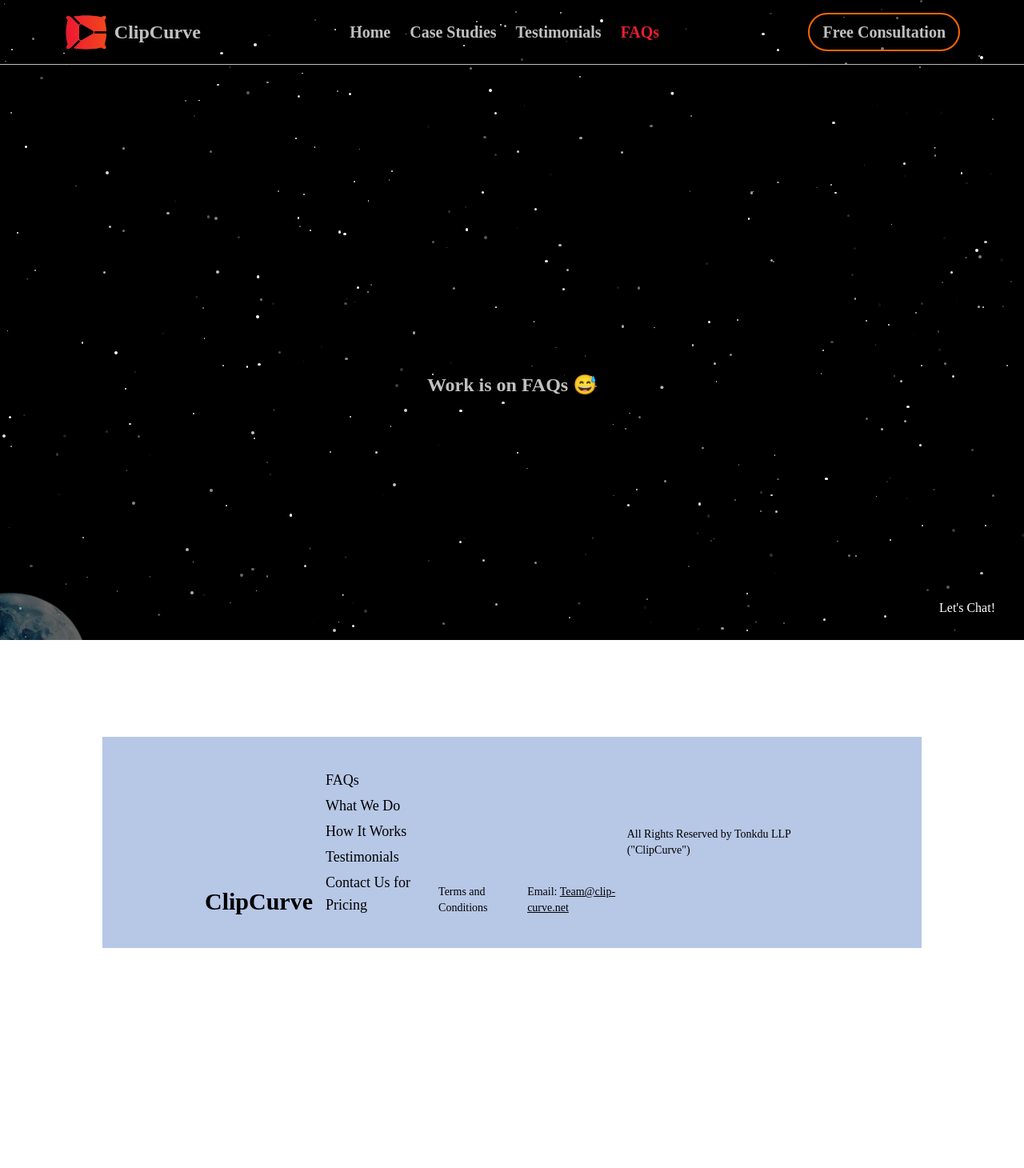
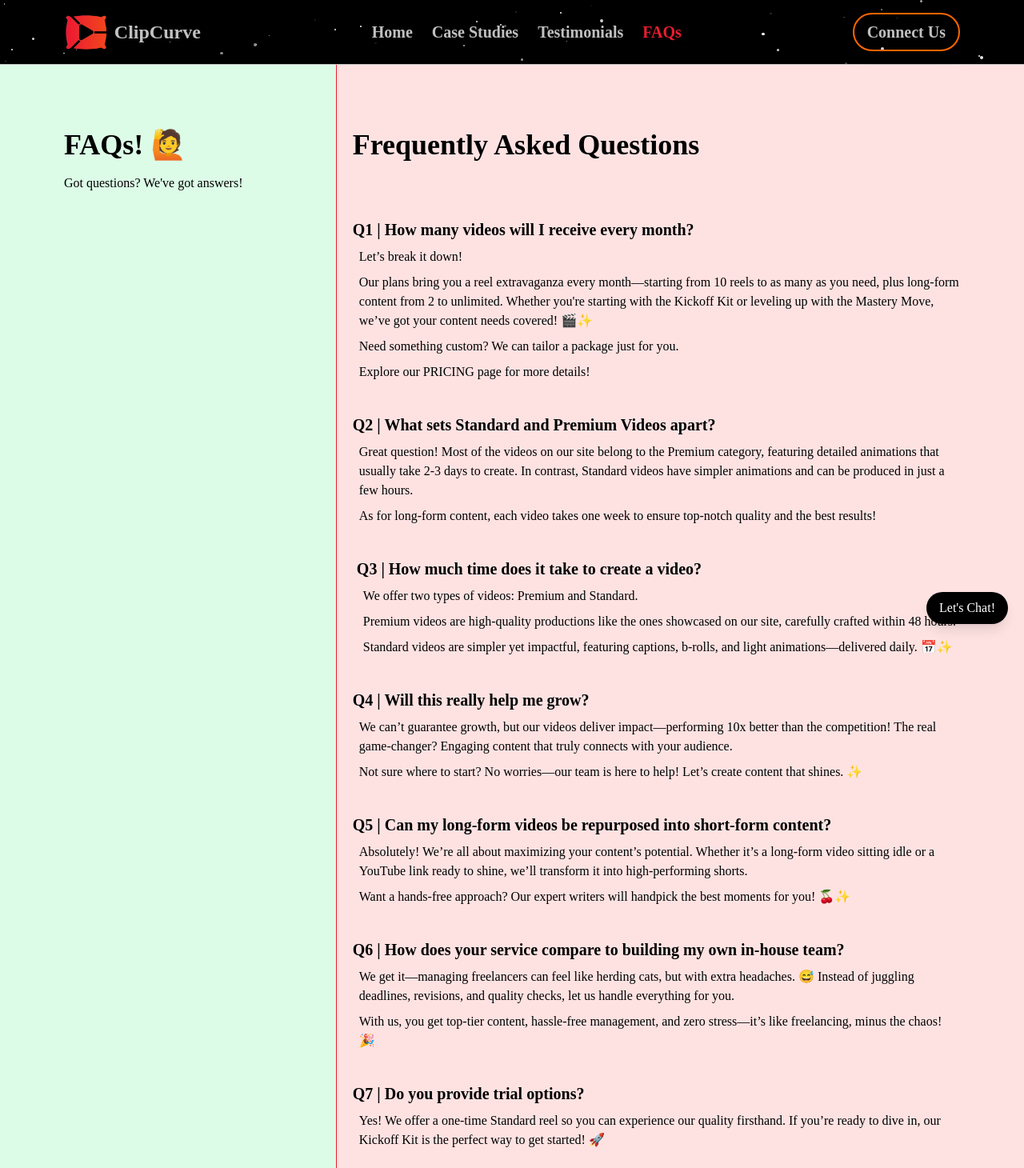
Before and after one commit to TheCC-hub/CC-webpage-v-0, a Next.js app: page /faq in a window 1280 px wide. Shown: the top 1460 px of the page at 80% size. Before the commit the page ends 1225 px from the top, so only its background shows below. Built offline with nearby package versions, Linux system fonts and the light colour scheme; a web font is replaced by a local one.

Commit message:
make faq page

```diff
--- a/src/app/faq/page.tsx
+++ b/src/app/faq/page.tsx
@@ -1,9 +1,31 @@
 import React from 'react'
+import { FAQs } from '@/data/faq.data'
 
 export default function FaqPage() {
     return (
-        <div className='w-full h-screen flex items-center justify-center '>
-            <h1 className='text-2xl font-bold'>Work is on FAQs 😅</h1>
+        <div className='w-full flex items-start justify-center text-black bg-green-100'>
+            <div className='w-[60%] px-20 pt-20  min-h-full '>
+                <h1 className='text-4xl font-bold'>FAQs! 🙋</h1>
+
+                <p className='mt-4'>Got questions? We've got answers!</p>
+            </div>
+
+            <div className='bg-red-100 pl-5 pr-20 py-20 text-left items-start justify-start flex min-h-full flex-col w-auto border-l border-pred'>
+                <h1 className='text-4xl font-bold text-center'>Frequently Asked Questions</h1>
+
+                <div className='mt-8 flex flex-col items-center justify-start gap-0'>
+                    {FAQs.map((faq, index) => (
+                        <div key={index} className='mt-10 text-left'>
+                            <h2 className='text-xl font-semibold text-left'>Q{index + 1} | {faq.question}</h2>
+                            <div className='mt-2 text-black ml-2 text-left'>
+                                {faq.answer.map((ans, index) => (
+                                    <p key={index} className='mt-2'>{ans}</p>
+                                ))}
+                            </div>
+                        </div>
+                    ))}
+                </div>
+            </div>
         </div>
     )
 }
--- a/src/app/page.tsx
+++ b/src/app/page.tsx
@@ -6,6 +6,7 @@ import Wraper from "@/components/wraper";
 import HeroSection from "@/components/sections/hero-section";
 import Testimonial from "@/components/sections/testimonial";
 import { redirect } from "next/navigation";
+import Link from "next/link";
 
 export default function Home() {
   return (
@@ -31,8 +32,12 @@ export default function Home() {
           </div>
 
           <div className="mt-6 space-x-4">
-            <button onClick={() => redirect("/price")} className="px-6 py-3 border border-accent rounded-lg shadow-xl hover:bg-text hover:text-accent font-bold transition">Pricing</button>
-            <button className="px-6 py-3 border border-accent rounded-lg shadow-xl hover:bg-text hover:text-accent font-bold transition">Enquire Now!</button>
+            <Link href={"/price"} className="px-6 py-3 border border-accent rounded-lg shadow-xl hover:bg-text hover:text-accent font-bold transition">
+              Pricing
+            </Link>
+            <Link href={"https://calendly.com/clip-curve"} target="_blank" className="px-6 py-3 border border-accent rounded-lg shadow-xl hover:bg-text hover:text-accent font-bold transition">
+              Enquire Now!
+            </Link>
           </div>
         </div>
       </div>
@@ -40,7 +45,6 @@ export default function Home() {
       {/* what do we do  */}
       <Wraper className="w-full min-h-screen flex flex-col items-center justify-center py-40 bg-sred">
         <WhatWeDo heading="What we do!" />
-        {/* <WhatWeDo heading="That Isn't All!" /> */}
       </Wraper>
 
       {/* <HowItWorks /> */}
--- a/src/app/price/[plan]/page.tsx
+++ b/src/app/price/[plan]/page.tsx
@@ -1,6 +1,6 @@
 "use client"
 import { useEffect, useState } from "react";
-import { CalendarIcon, Contact, Currency, LockIcon } from "lucide-react";
+import { CalendarIcon, LockIcon } from "lucide-react";
 import { usePathname } from "next/navigation";
 import Script from "next/script";
 import { signIn, signOut, useSession } from "next-auth/react";
@@ -86,7 +86,7 @@ export default function Checkout() {
     }, [startDate])
 
     return (
-        <div className="flex justify-center items-start min-h-screen p-6 bg-gradient-to-r from-pink-100 to-blue-100 text-black/70">
+        <div className="flex justify-center items-start min-h-screen p-6 bg-gradient-to-r  from-sred via-text to-sred text-black/70">
             <Script src="https://checkout.razorpay.com/v1/checkout.js" />
 
             <div className="bg-white p-8 rounded-xl shadow-lg max-w-3xl w-full">
--- a/src/app/price/page.tsx
+++ b/src/app/price/page.tsx
@@ -1,22 +1,22 @@
 "use client"
 import Link from "next/link";
-import { usePathname } from "next/navigation";
 import React from "react";
+import { FaCaretRight } from "react-icons/fa6";
 
 const Pricing = () => {
 
     return (
-        <div className="min-h-screen flex flex-col items-center justify-center bg-gradient-to-r from-purple-300 to-blue-300 p-8">
+        <div className="min-h-screen flex flex-col items-center justify-center bg-gradient-to-r from-sred via-text to-sred p-6">
             {/* Pricing Cards */}
             <div className="grid grid-cols-1 md:grid-cols-3 gap-6 max-w-6xl">
                 {/* Pricing Plans */}
                 {plans.map((plan, index) => (
                     <div
                         key={index}
-                        className="relative bg-white border-2 border-black shadow-lg p-6 rounded-xl text-center w-full"
+                        className="relative bg-white text-black border-2 border-black shadow-lg p-6 rounded-xl text-center w-full"
                     >
                         {/* Highlight Badge */}
-                        {plan.highlight && (
+                        {plan?.highlight && (
                             <span className="absolute -top-3 left-1/2 transform -translate-x-1/2 bg-green-300 text-black px-3 py-1 text-xs font-bold rounded-md">
                                 {plan.highlight}
                             </span>
@@ -26,25 +26,27 @@ const Pricing = () => {
                         <h2 className="text-xl font-bold">{plan.name}</h2>
 
                         {/* Price */}
-                        <p className="text-4xl font-extrabold mt-2">${plan.price}</p>
-                        <p className="text-xs font-semibold uppercase">Every month</p>
+                        <div>
+                            <p className="text-5xl font-extrabold mt-3">${plan.price}</p>
+                            <p className="text-[12px] mt-2 font-bold uppercase">Every month</p>
+                        </div>
 
                         {/* Description */}
-                        <p className="text-sm text-gray-600 mt-4">{plan.description}</p>
+                        <p className="text-sm text-gray-800 mt-4 mb-5">{plan.description}</p>
 
                         {/* Button */}
                         <Link
                             href={`/price/${plan.id}`}
-                            className="mt-4 w-full bg-black text-white py-2 rounded-lg text-lg font-bold hover:bg-gray-900 transition"
+                            className="bg-black text-white py-2 rounded-lg text-lg font-bold hover:bg-gray-900 transition px-3"
                         >
                             Let’s Go! 🚀
                         </Link>
 
                         {/* Features List */}
-                        <ul className="mt-6 text-left border-t-2 border-black pt-4 space-y-2">
+                        <ul className="mt-6 text-left border-t-2 border-black pt-4 space-y-5">
                             {plan.features.map((feature, i) => (
-                                <li key={i} className="flex items-center gap-2">
-                                    ✅ {feature}
+                                <li key={i} className="flex items-center justify-start gap-2">
+                                    <FaCaretRight className="text-sred" /> {feature}
                                 </li>
                             ))}
                         </ul>
--- a/src/components/header/navbar.tsx
+++ b/src/components/header/navbar.tsx
@@ -44,7 +44,13 @@ export default function Navbar() {
                     <Link href={"/faq"}>FAQs</Link>
                 </li>
             </ul>
-            <button className="border-2 font-extrabold text-xl border-accent px-4 py-2 shadow-xl rounded-full hover:bg-accent hover:text-white transition">Free Consultation</button>
+            <Link
+                target='_blank'
+                href={"https://calendly.com/clip-curve"}
+                className="border-2 font-extrabold text-xl border-accent px-4 py-2 shadow-xl rounded-full hover:bg-accent hover:text-white transition"
+            >
+                Connect Us
+            </Link>
         </nav>
     )
 }
--- a/src/components/sections/we-do.tsx
+++ b/src/components/sections/we-do.tsx
@@ -1,4 +1,4 @@
-import { wedo } from "@/data/what-we-do";
+import { WEDO } from "@/data/what-we-do.data";
 import React from "react";
 import Image from "next/image";
 import bgImg1 from "@/assets/bg/p1.png"
@@ -15,17 +15,17 @@ export default function WhatWeDo({ heading }: { heading: string }) {
 
             <div className="grid grid-cols-1 sm:grid-cols-2 md:grid-cols-4 gap-8 max-w-6xl mx-auto">
 
-                {wedo?.slice(0, 4).map((item, idx) => (
+                {WEDO?.slice(0, 4).map((item, idx) => (
                     <div className="flex flex-col items-center w-fit px-6" key={item.id}>
-                        <div className="bg-blue-500 p-4 rounded-full mb-4">
-                            {/* Replace with an actual icon */}
-                            <span className="text-4xl text-white">{item.icon}</span>
+                        <div className="bg-blue-500 p-4 rounded-full mb-4 flex justify-center items-center text-4xl text-white">
+                            {item.icon}
                         </div>
-                        <h3 className="text-[20px] font-extrabold mb-6 ">
+
+                        <div className="text-[20px] font-extrabold mb-6 items-center flex flex-col gap-0">
                             <span className="whitespace-nowrap">{item.titleOne}</span>
-                            <br />
+                            <span className="whitespace-nowrap text-xl">&</span>
                             <span className="whitespace-nowrap">{item.titleTwo}</span>
-                        </h3>
+                        </div>
                         <p className="text-white mt-2 text-[15px]">{item.body}</p>
                     </div>
                 ))}
@@ -34,21 +34,22 @@ export default function WhatWeDo({ heading }: { heading: string }) {
 
             <div className="relative mt-20">
 
-                <h2 className="text-6xl font-extrabold mb-2">And That’s Just the Start!</h2>
+                <h2 className="text-6xl font-extrabold mb-5">And That’s Just the Start!</h2>
                 <h2 className="text-2xl font-extrabold mb-10">🚀 We do even more to help you grow effortlessly!</h2>
                 <div className="grid grid-cols-1 sm:grid-cols-2 md:grid-cols-4 gap-8 max-w-6xl mx-auto">
 
-                    {wedo?.slice(4, 8).map((item, idx) => (
+                    {WEDO?.slice(4, 8).map((item, idx) => (
                         <div className="flex flex-col items-center w-fit px-6" key={item.id}>
-                            <div className="bg-blue-500 p-4 rounded-full mb-4">
-                                {/* Replace with an actual icon */}
-                                <span className="text-4xl text-white">{item.icon}</span>
+
+                            <div className="bg-blue-500 p-4 rounded-full mb-4 flex justify-center items-center text-4xl text-white">
+                                {item.icon}
                             </div>
-                            <h3 className="text-[20px] font-extrabold mb-6 ">
+
+                            <div className="text-[20px] font-extrabold mb-6 items-center flex flex-col gap-0">
                                 <span className="whitespace-nowrap">{item.titleOne}</span>
-                                <br />
+                                <span className="whitespace-nowrap text-xl">&</span>
                                 <span className="whitespace-nowrap">{item.titleTwo}</span>
-                            </h3>
+                            </div>
                             <p className="text-white mt-2 text-[15px]">{item.body}</p>
                         </div>
                     ))}
--- /dev/null
+++ b/src/data/faq.data.ts
@@ -0,0 +1,71 @@
+export const FAQs = [
+    {
+        question: "How many videos will I receive every month?",
+        answer: [
+            "Let’s break it down!",
+            "Our plans bring you a reel extravaganza every month—starting from 10 reels to as many as you need, plus long-form content from 2 to unlimited. Whether you're starting with the Kickoff Kit or leveling up with the Mastery Move, we’ve got your content needs covered! 🎬✨",
+            "Need something custom? We can tailor a package just for you.",
+            "Explore our PRICING page for more details!"
+        ]
+    },
+    {
+        question: "What sets Standard and Premium Videos apart?",
+        answer: [
+            "Great question! Most of the videos on our site belong to the Premium category, featuring detailed animations that usually take 2-3 days to create. In contrast, Standard videos have simpler animations and can be produced in just a few hours.",
+            "As for long-form content, each video takes one week to ensure top-notch quality and the best results!"
+        ]
+    },
+    {
+        question: "How much time does it take to create a video?",
+        answer: [
+            "We offer two types of videos: Premium and Standard.",
+            "Premium videos are high-quality productions like the ones showcased on our site, carefully crafted within 48 hours.",
+            "Standard videos are simpler yet impactful, featuring captions, b-rolls, and light animations—delivered daily. 📅✨"
+        ]
+    },
+    {
+        question: "Will this really help me grow?",
+        answer: [
+            "We can’t guarantee growth, but our videos deliver impact—performing 10x better than the competition! The real game-changer? Engaging content that truly connects with your audience.",
+            "Not sure where to start? No worries—our team is here to help! Let’s create content that shines. ✨"
+        ]
+    },
+    {
+        question: "Can my long-form videos be repurposed into short-form content?",
+        answer: [
+            "Absolutely! We’re all about maximizing your content’s potential. Whether it’s a long-form video sitting idle or a YouTube link ready to shine, we’ll transform it into high-performing shorts.",
+            "Want a hands-free approach? Our expert writers will handpick the best moments for you! 🍒✨"
+        ]
+    },
+    {
+        question: "How does your service compare to building my own in-house team?",
+        answer: [
+            "We get it—managing freelancers can feel like herding cats, but with extra headaches. 😅 Instead of juggling deadlines, revisions, and quality checks, let us handle everything for you.",
+            "With us, you get top-tier content, hassle-free management, and zero stress—it’s like freelancing, minus the chaos! 🎉"
+        ]
+    },
+    {
+        question: "Do you provide trial options?",
+        answer: [
+            "Yes! We offer a one-time Standard reel so you can experience our quality firsthand. If you’re ready to dive in, our Kickoff Kit is the perfect way to get started! 🚀"
+        ]
+    },
+    {
+        question: "Can I cancel my subscription if I’m not satisfied with the service?",
+        answer: [
+            "No contracts, no commitments—cancel anytime, no questions asked! However, if our editors have already started working on your videos before you hit cancel, refunds won’t be available. Fair deal, right? 😅🚫📝"
+        ]
+    },
+    {
+        question: "What happens if I’m not satisfied with the video?",
+        answer: [
+            "You get unlimited revisions! We'll keep refining your video until it’s exactly how you want it. 🚀🎬"
+        ]
+    },
+    {
+        question: "What types of videos do you create?",
+        answer: [
+            "We create all kinds of videos—promotional content, long-form videos, short-form clips, and ads. Whatever your vision, we’re ready to bring it to life! 🚀🎬"
+        ]
+    },
+]
```
Also changed, not shown: src/data/what-we-do.data.ts (renamed from src/data/what-we-do.tsx, +9 -9 lines), 2 other files (tests, documents, lock files or other folders).
